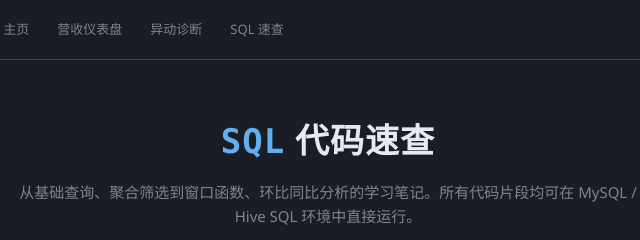
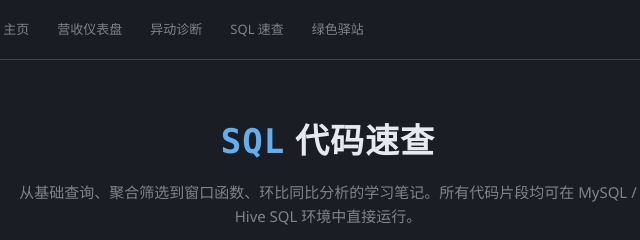
Before and after one commit to OI-CTFsky/revenue-dashboard, a plain HTML site: page sql-cheatsheet.html in a window 1280 px wide. Shown: the top 240 px of the page, 312-952 px from the left. Drawn offline with Linux system fonts and the light colour scheme.

Commit message:
sql: 加入绿色驿站大创项目入口

```diff
--- a/sql-cheatsheet.html
+++ b/sql-cheatsheet.html
@@ -79,6 +79,7 @@
       <a href="dashboard.html">营收仪表盘</a>
       <a href="e02-analysis.html">异动诊断</a>
       <a href="sql-cheatsheet.html">SQL 速查</a>
+      <a href="green-station.html">绿色驿站</a>
     </div>
     <a class="home" href="index.html">← 返回作品集主页</a>
   </div>
```
